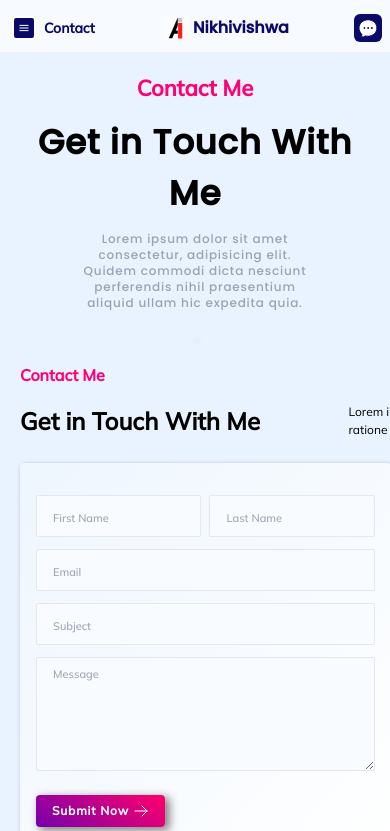
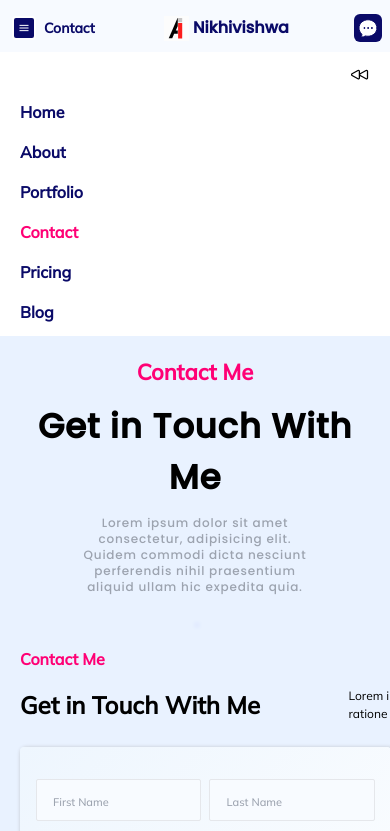
Before and after one commit to nikhivishwaa/portfolio-site, a Next.js app: page /contact in a window 390 px wide. Shown: the top 831 px of the page. Built offline with nearby package versions, Linux system fonts and the light colour scheme.

Commit message:
responsive slide bar for small screen devices

```diff
--- /dev/null
+++ b/Context/NavContext.jsx
@@ -0,0 +1,6 @@
+const { createContext } = require("react");
+
+
+const NavContext = createContext();
+
+export default NavContext;
--- a/components/Navigation/Navbar.jsx
+++ b/components/Navigation/Navbar.jsx
@@ -2,34 +2,20 @@ import Image from "next/image";
 import Link from "next/link";
 import { useRouter } from "next/router";
 import styles from "@/styles/Utility.module.css";
-import Slidebar from "./Slidebar";
-import { useState } from "react";
+import { useContext, useState } from "react";
+import NavContext from "@/Context/NavContext";
 
 export default function Navbar() {
   const { asPath } = useRouter();
-  const [isopen, setIsOpen] = useState(false);
-  const pathList = {
-    "/": "Home",
-    "/about": "About",
-    "/portfolio": "Portfolio",
-    "/contact": "Contact",
-    "/pricing": "Pricing",
-    "/blog": "Blog",
-  };
-  const open = () => {
-    setIsOpen(true);
-    console.log("open");
-  };
-  const close = () => {
-    setIsOpen(false);
-    console.log("close");
-  };
+  const context = useContext(NavContext);
+  const { pathList, setSidebar } = context;
+
   return (
     <>
-      <nav className="px-2 md:px-0 sticky top-0 w-full z-10 flex justify-between md:justify-evenly bg-secondary text-primary py-2 pt-3 text-lg items-center">
+      <nav className="px-2 md:px-0 sticky top-0 z-10 w-full flex justify-between md:justify-evenly bg-secondary text-primary py-2 pt-3 text-lg items-center">
         <div
           className="flex text-primary rounded-md items-center justify-center p-1 md:hidden gap-2"
-          onClick={open}
+          onClick={() => context.setSidebar(true)}
         >
           <svg
             xmlns="http://www.w3.org/2000/svg"
@@ -63,12 +49,6 @@ export default function Navbar() {
             </span>
           </div>
         </Link>
-        <Slidebar
-          pathList={pathList}
-          asPath={asPath}
-          close={close}
-          open={isopen}
-        />
         <div
           className={`hidden md:flex gap-4 lg:gap-7 font-mulish text-base font-bold items-end ${styles.spacing}`}
         >
--- /dev/null
+++ b/components/Navigation/Sidebar.jsx
@@ -0,0 +1,59 @@
+import NavContext from "@/Context/NavContext";
+import Link from "next/link";
+import { useRouter } from "next/router";
+import React, { useContext } from "react";
+
+export default function Sidebar(props) {
+  const context = useContext(NavContext);
+  const { pathList, sidebar, setSidebar } = context;
+  const { asPath } = useRouter();
+
+  return (
+    <>
+      <div
+        className={`sticky px-5 py-3 top-[50px] gap-4 bg-[rgb(220 241 255)] h-full flex flex-col font-mulish font-bold z-10 text-base ${
+          sidebar ? "" : "hidden"
+        }`}
+        onBlur={() => {
+          setSidebar(false);
+        }}
+      >
+        <span
+          onClick={() => {
+            setSidebar(false);
+          }}
+          className="flex justify-end"
+        >
+          <svg
+            xmlns="http://www.w3.org/2000/svg"
+            fill="none"
+            viewBox="0 0 24 24"
+            strokeWidth={1.5}
+            stroke="currentColor"
+            className="w-5 h-5"
+          >
+            <path
+              strokeLinecap="round"
+              strokeLinejoin="round"
+              d="M21 16.811c0 .864-.933 1.406-1.683.977l-7.108-4.061a1.125 1.125 0 0 1 0-1.954l7.108-4.061A1.125 1.125 0 0 1 21 8.689v8.122ZM11.25 16.811c0 .864-.933 1.406-1.683.977l-7.108-4.061a1.125 1.125 0 0 1 0-1.954l7.108-4.061a1.125 1.125 0 0 1 1.683.977v8.122Z"
+            />
+          </svg>
+        </span>
+        {Object.keys(pathList).map((key, i) => (
+          <Link href={key} key={i}>
+            <span
+              className={`capitalize underline-offset-8 decoration-2 decoration-[red] ${
+                asPath === key
+                  ? "text-secondary border-bottom-2 border-pink-600"
+                  : "text-primary"
+              }`}
+              onClick={() => setTimeout(() => setSidebar(false), 200)}
+            >
+              {pathList[key]}
+            </span>
+          </Link>
+        ))}
+      </div>
+    </>
+  );
+}
--- a/components/Navigation/Slidebar.jsx
+++ /dev/null
@@ -1,26 +0,0 @@
-import Link from "next/link";
-import React from "react";
-
-export default function Slidebar(props) {
-  const { pathList, asPath, open } = props;
-  console.log(open)
-  return (
-    <>
-      <div className={`absolute right-0 bottom-0 p-5 gap-4 bg-screen h-full ${open ? "flex flex-col" : "hidden"}`}>
-        <span className="border-bottom-2 border-pink-300 font-mulish text-sm">
-          {Object.keys(pathList).map((key, i) => (
-            <Link href={key} key={i}>
-              <span
-                className={`capitalize underline-offset-8 decoration-2 decoration-[red] ${
-                  asPath === key ? "text-secondary" : "text-primary"
-                }`}
-              >
-                {`${pathList[key]}`};
-              </span>
-            </Link>
-          ))}
-        </span>
-      </div>
-    </>
-  );
-}
--- a/pages/_app.js
+++ b/pages/_app.js
@@ -5,6 +5,9 @@ import Head from "next/head";
 // importing fonts
 import { Lexend, Exo, Inter, Mulish, Mitr, Poppins } from "next/font/google";
 import Footer from "@/components/Footer/Footer";
+import NavContext from "@/Context/NavContext";
+import { useState } from "react";
+import Sidebar from "@/components/Navigation/Sidebar";
 
 const mitr = Mitr({
   subsets: ["latin"],
@@ -26,6 +29,15 @@ const mulish = Mulish({
 });
 
 export default function App({ Component, pageProps }) {
+  const [sidebar, setSidebar] = useState(true);
+  const [pathList, setPathList] = useState({
+    "/": "Home",
+    "/about": "About",
+    "/portfolio": "Portfolio",
+    "/contact": "Contact",
+    "/pricing": "Pricing",
+    "/blog": "Blog",
+  });
   return (
     <>
       <Head>
@@ -60,10 +72,15 @@ export default function App({ Component, pageProps }) {
           poppins.variable,
         ].join(" ")}
       >
-        <main className="relative">
-          <Navbar />
-        </main>
-        <Component {...pageProps} />
+        <NavContext.Provider value={{ sidebar, setSidebar, pathList }}>
+          <main className="sticky top-0 w-full z-10">
+            <Navbar />
+          </main>
+            <Sidebar />
+          {/* <main className="flex w-full justify-center items-center bg-screen"> */}
+            <Component {...pageProps} />
+          {/* </main> */}
+        </NavContext.Provider>
         <Footer />
       </main>
     </>
--- a/pages/index.js
+++ b/pages/index.js
@@ -10,8 +10,8 @@ export default function Home() {
     <>
       <section>
         <HomeScreen />
+        <AboutScreen />
       </section>
-      <AboutScreen />
     </>
   );
 }
```
